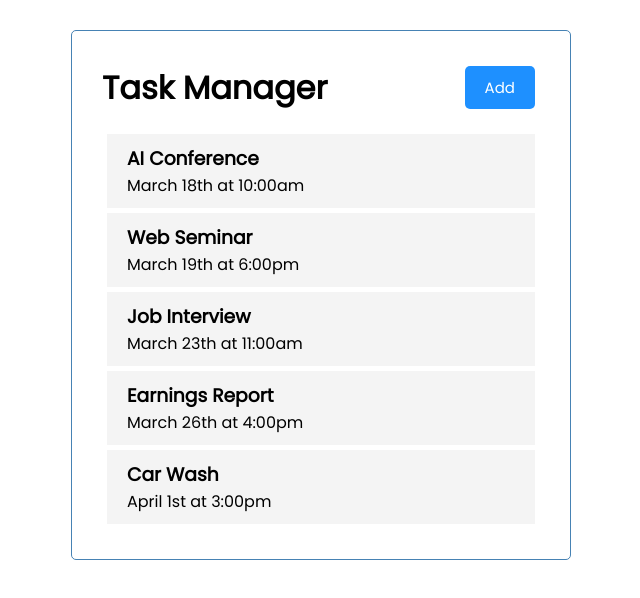
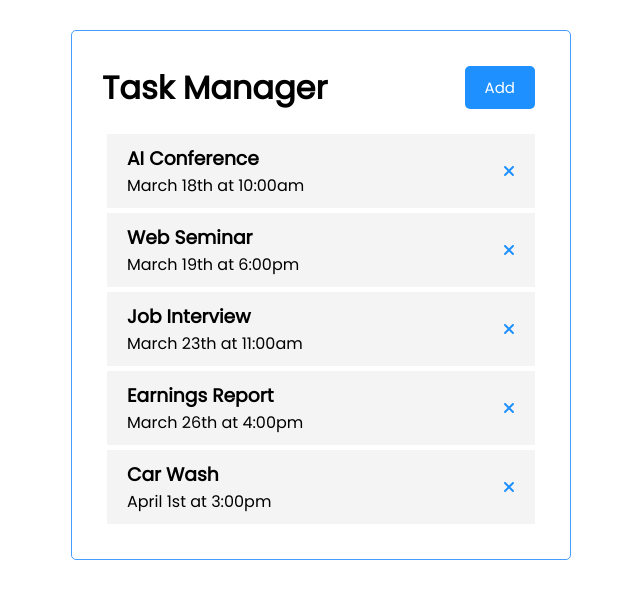
Before and after one commit to eddyK15501/task-manager-angular, an Angular app: page / in a window 1280 px wide. Shown: the top 598 px of the page, without its empty margins (319-959 px from the left). Built offline with nearby package versions, Linux system fonts and the light colour scheme.

Commit message:
ng add @fortawesome/angular-fontawesome; close icon added; swap to lts node version

```diff
--- a/package.json
+++ b/package.json
@@ -1,5 +1,5 @@
 {
-  "name": "angular-crash-course",
+  "name": "task-manager-angular",
   "version": "0.0.0",
   "scripts": {
     "ng": "ng",
@@ -17,6 +17,10 @@
     "@angular/platform-browser": "^19.2.0",
     "@angular/platform-browser-dynamic": "^19.2.0",
     "@angular/router": "^19.2.0",
+    "@fortawesome/angular-fontawesome": "^1.0.0",
+    "@fortawesome/free-brands-svg-icons": "^6.7.1",
+    "@fortawesome/free-regular-svg-icons": "^6.7.1",
+    "@fortawesome/free-solid-svg-icons": "^6.7.1",
     "rxjs": "~7.8.0",
     "tslib": "^2.3.0",
     "zone.js": "~0.15.0"
--- a/src/app/components/task-box/task-box.component.css
+++ b/src/app/components/task-box/task-box.component.css
@@ -3,6 +3,12 @@
     margin: 5px;
     padding: 10px 20px;
     background-color: #f4f4f4;
+}
+
+.task-box {
+    display: flex;
+    justify-content: space-between;
+    align-items: center;
 }
 
 .task h3 {
--- a/src/app/components/task-box/task-box.component.html
+++ b/src/app/components/task-box/task-box.component.html
@@ -1,4 +1,9 @@
 <div class="task">
-    <h3>{{ task.text }}</h3>
-    <p>{{ task.day }}</p>
+  <div class="task-box">
+    <div>
+      <h3>{{ task.text }}</h3>
+      <p>{{ task.day }}</p>
+    </div>
+    <fa-icon [icon]="faTimes" [ngStyle]="{ color: 'dodgerblue' }"></fa-icon>
+  </div>
 </div>
--- a/src/app/components/task-box/task-box.component.ts
+++ b/src/app/components/task-box/task-box.component.ts
@@ -1,12 +1,16 @@
 import { Component, Input } from '@angular/core';
+import { NgStyle } from '@angular/common';
 import { Task } from '../../tasks';
+import { FontAwesomeModule } from '@fortawesome/angular-fontawesome';
+import { faTimes } from '@fortawesome/free-solid-svg-icons';
 
 @Component({
   selector: 'app-task-box',
-  imports: [],
+  imports: [FontAwesomeModule, NgStyle],
   templateUrl: './task-box.component.html',
   styleUrl: './task-box.component.css'
 })
 export class TaskBoxComponent {
   @Input() task!: Task;
+  faTimes = faTimes;
 }
--- a/src/styles.css
+++ b/src/styles.css
@@ -15,7 +15,7 @@ body {
   margin: 30px auto;
   overflow: auto;
   min-height: 300px;
-  border: 1px solid steelblue;
+  border: 1px solid rgb(68, 158, 255);
   padding: 30px;
   border-radius: 5px;
 }
```
Also changed, not shown: 1 other file (tests, documents, lock files or other folders).
